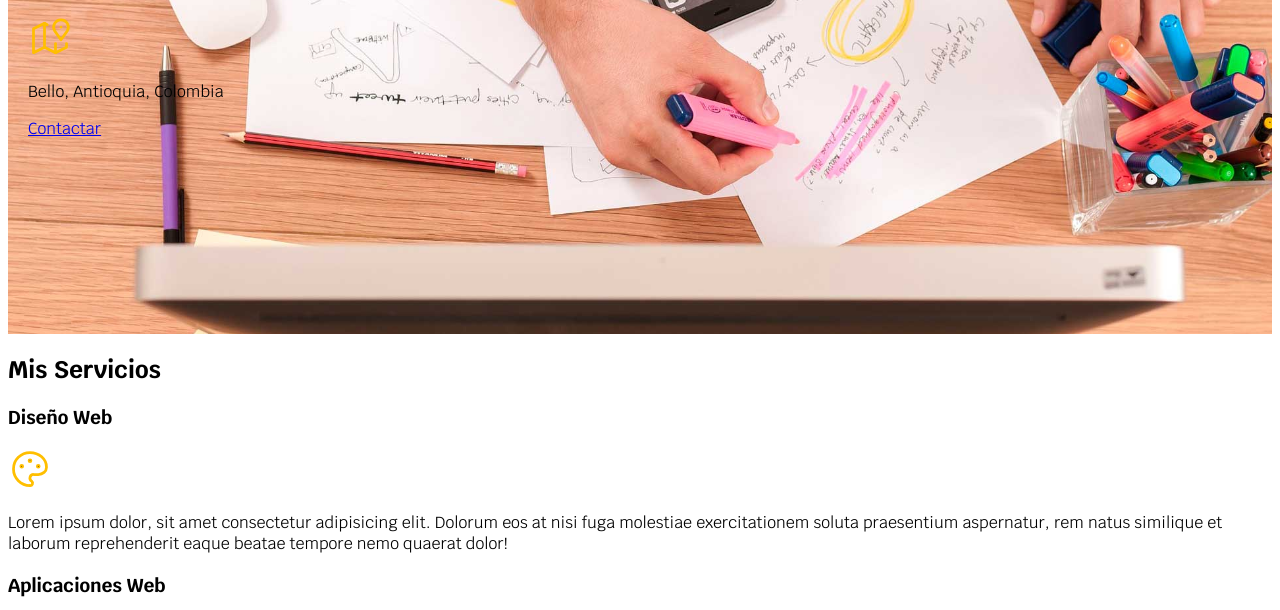
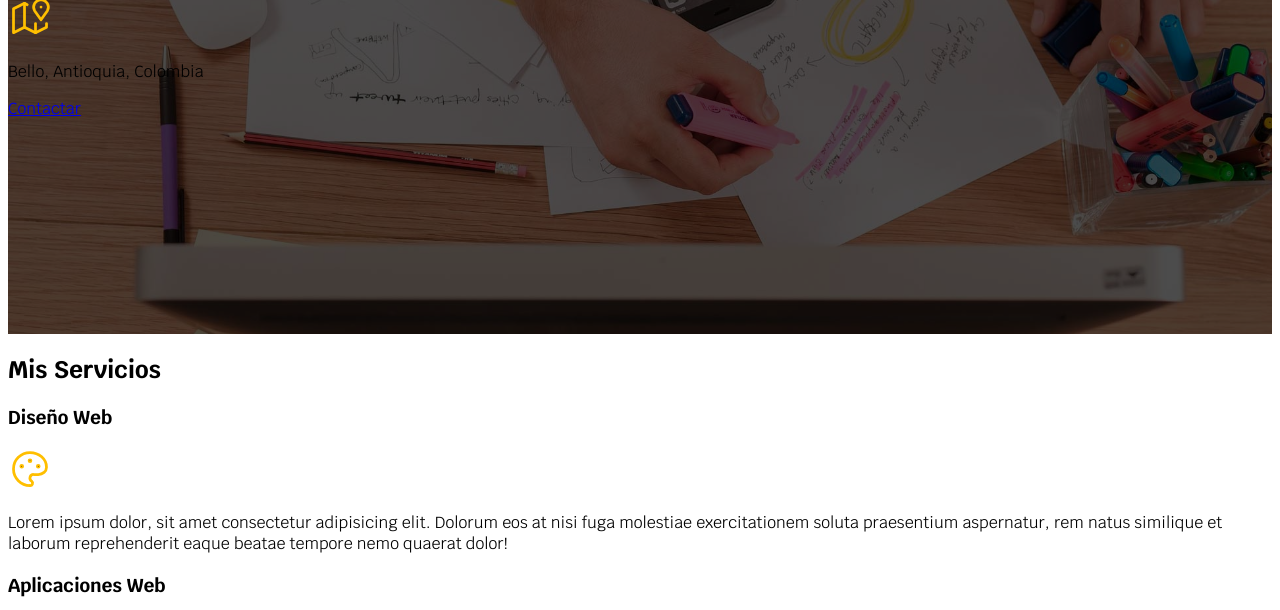
Before and after one commit to Jhespz/Freelancerwebsite, a plain HTML site: page index.html in a window 1280 px wide. Shown: the part 262-872 px from the top of the page. Drawn offline with Linux system fonts and the light colour scheme.

Commit message:
Se añade la trasparencia de la imagen

```diff
--- a/css/style.css
+++ b/css/style.css
@@ -76,5 +76,13 @@ body {
     background-repeat: no-repeat;
     background-size: cover;
     height: 450px;
-    padding: 20px;
+    position: relative;
 }
+
+.contenido-hero {
+    position: absolute;
+    /*background-color: rgba(0,0,0,.7);*/
+    background-color: rgb(0 0 0 / 70%);
+    width: 100%;
+    height: 100%;
+}
--- a/index.html
+++ b/index.html
@@ -30,7 +30,7 @@
     </div>
 
     <section class="hero">
-        <div class="contenedor-hero">
+        <div class="contenido-hero">
             <h2 class="titulo">Diseño y Desarrollo Web Freelancer</h2>
 
             <svg xmlns="http://www.w3.org/2000/svg" class="icon icon-tabler icon-tabler-map-2" width="44" height="44" viewBox="0 0 24 24" stroke-width="1.5" stroke="#ffbf00" fill="none" stroke-linecap="round" stroke-linejoin="round">
```
